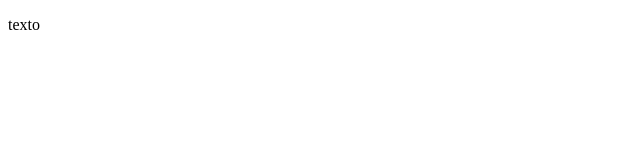
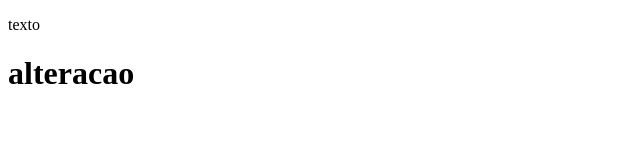
Before and after one commit to brunosantosnunes/curso_git_1, a plain HTML site: page index.html in a window 1280 px wide. Shown: the whole page, without its empty margins (0-640 px from the left). Drawn offline with Linux system fonts and the light colour scheme.

Commit message:
Enviando novas Alterações

```diff
--- a/index.html
+++ b/index.html
@@ -7,5 +7,6 @@
 </head>
 <body>
     <p> texto</p>
+    <h1>alteracao </h1>
 </body>
 </html>
```
